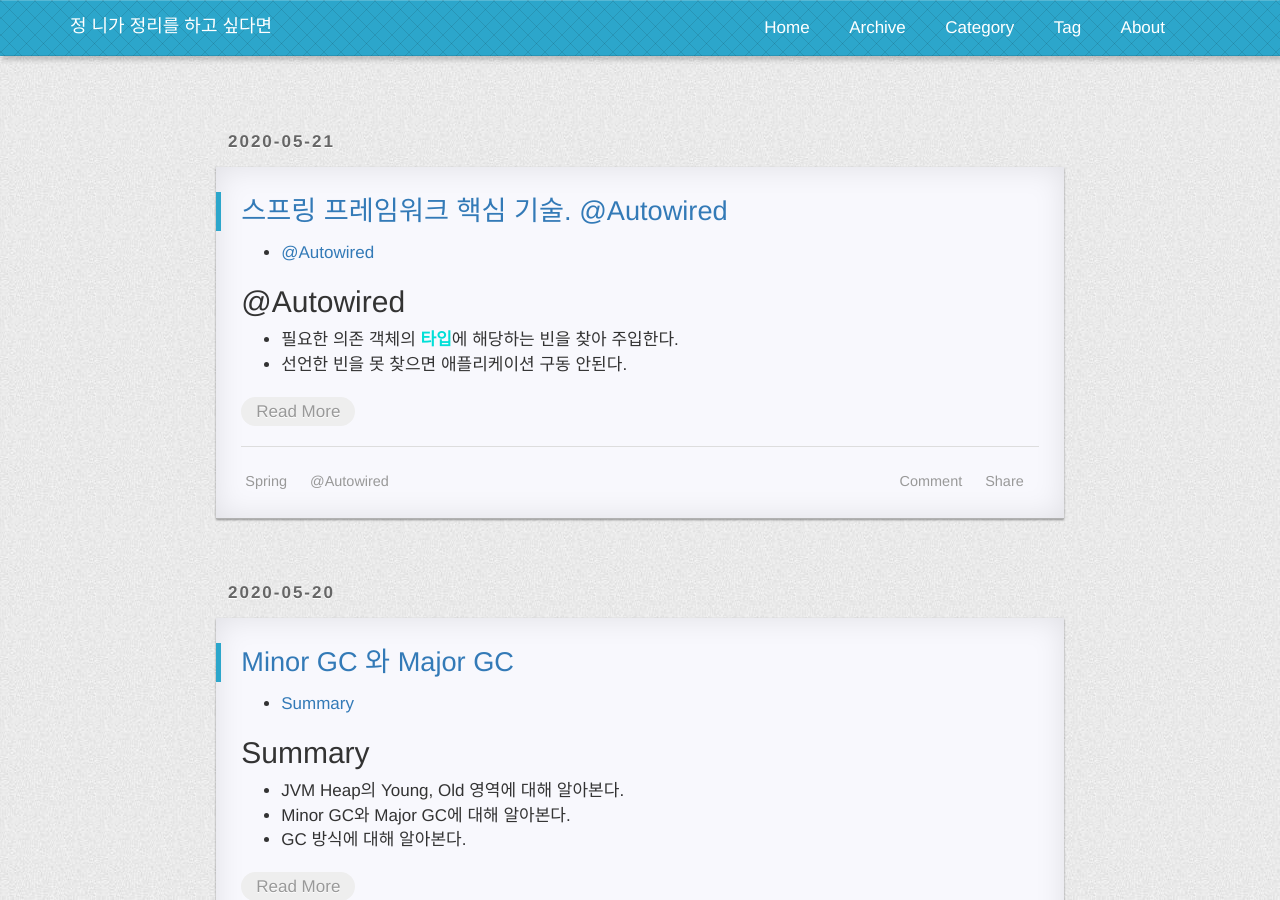
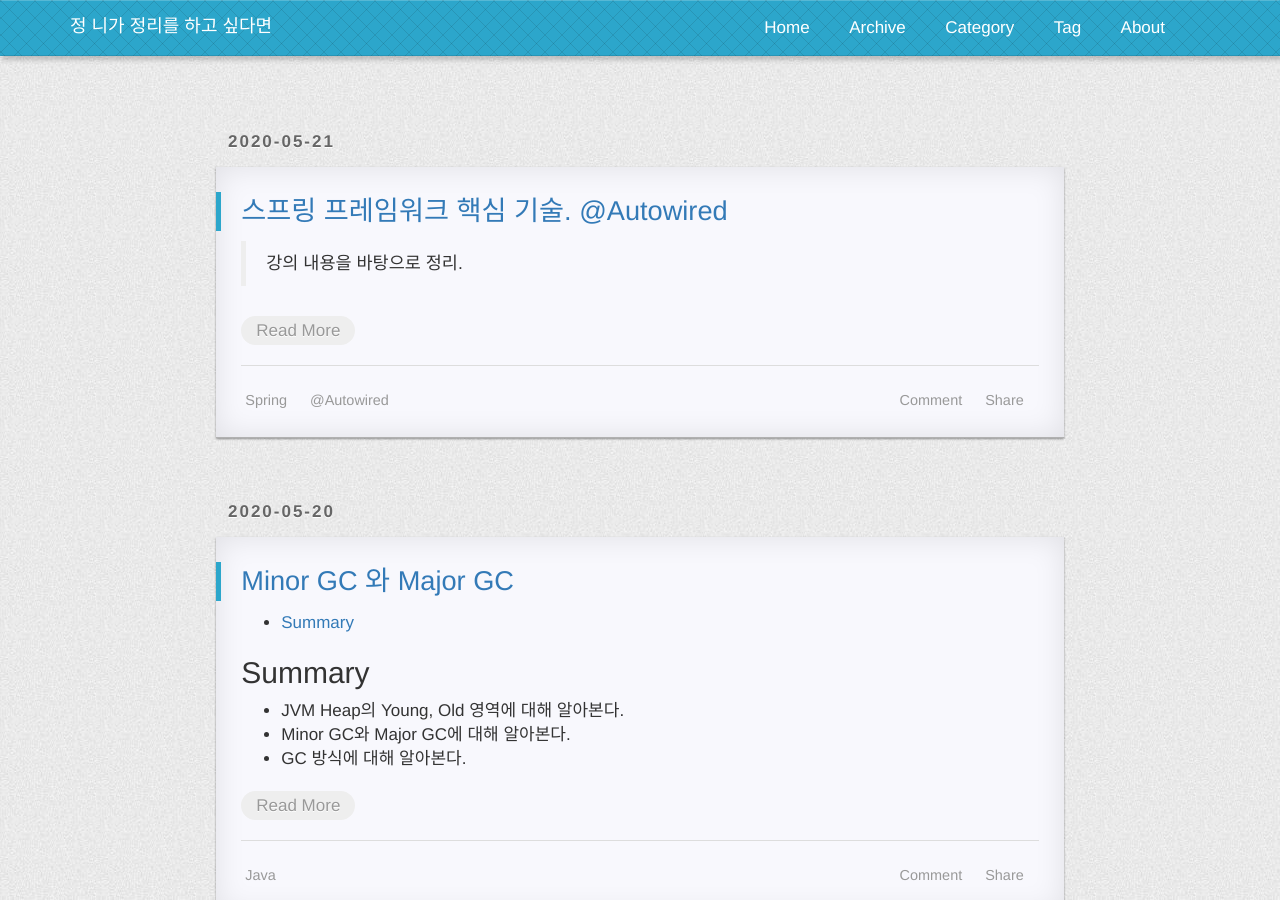
Before and after one commit to iyoungman/iyoungman.github.io, a Jekyll site: the page built from index.html, in a window 1280 px wide and 900 px high. Built offline with Jekyll 4.4.1, drawn with Linux system fonts in a browser that asks for light colours; nearby versions of some CDN libraries; some web fonts are replaced; the list of posts is cut into pages by our own code; comment, search, counter and statistics services are not loaded; a style sheet for code colours, icons or effects is not loaded; some of the changed lines change nothing that is shown.

Commit message:
Update 2020-05-21-SpringFramework-Autowired.md

```diff
--- a/_posts/2020-05-21-SpringFramework-Autowired.md
+++ b/_posts/2020-05-21-SpringFramework-Autowired.md
@@ -7,6 +7,8 @@ categories: Spring
 
 * TOC
 {:toc}
+> 강의 내용을 바탕으로 정리.
+
 ## @Autowired
 * 필요한 의존 객체의 **타입**에 해당하는 빈을 찾아 주입한다.
 * 선언한 빈을 못 찾으면 애플리케이션 구동 안된다.
@@ -174,5 +176,5 @@ public class OtherService implements InitializingBean {
 <br>
 
 ## Reference
-* https://www.inflearn.com/course/spring-framework_core/lecture/15508
-* https://javaslave.tistory.com/48
+* [https://www.inflearn.com/course/spring-framework_core/lecture/15508](https://www.inflearn.com/course/spring-framework_core/lecture/15508)
+* [https://javaslave.tistory.com/48](https://javaslave.tistory.com/48)
```
